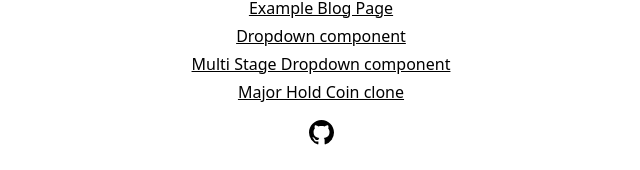
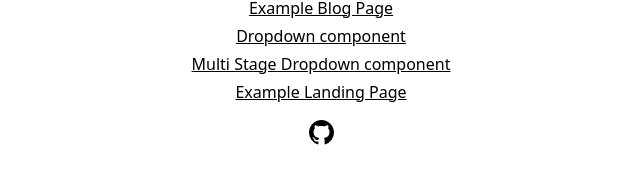
Before and after one commit to fagbenjaenoch/mini-frontend-projects, a React (Vite) app: page / in a window 1280 px wide. Shown: the part 370-540 px from the top of the page, without its empty margins (319-959 px from the left). Built offline with nearby package versions, Linux system fonts and the light colour scheme.

Commit message:
added a new mini project

```diff
--- a/src/App.jsx
+++ b/src/App.jsx
@@ -16,8 +16,8 @@ const links = [
 		text: "Multi Stage Dropdown component",
 	},
 	{
-		href: "/major-hold-coin-clone",
-		text: "Major Hold Coin clone",
+		href: "/example-landing-page",
+		text: "Example Landing Page",
 	},
 ];
 
--- a/src/main.jsx
+++ b/src/main.jsx
@@ -8,7 +8,7 @@ import ErrorPage from "./ErrorPage.jsx";
 import ExampleBlogPage from "./pages/ExampleBlogPage/index.jsx";
 import Dropdown from "./pages/Dropdown/index.jsx";
 import MultiStageDropdown from "./pages/MultiStageDropdown/index.jsx";
-import MajorHoldCoinClone from "./pages/MajorHoldCoinClone/index.jsx";
+import ExampleLandingPage from "./pages/ExampleLandingPage/index.jsx";
 
 const router = createBrowserRouter([
 	{
@@ -32,8 +32,8 @@ const router = createBrowserRouter([
 		errorElement: <ErrorPage />,
 	},
 	{
-		path: "/major-hold-coin-clone",
-		element: <MajorHoldCoinClone />,
+		path: "/example-landing-page",
+		element: <ExampleLandingPage />,
 		errorElement: <ErrorPage />,
 	},
 ]);
--- /dev/null
+++ b/src/pages/ExampleLandingPage/index.jsx
@@ -0,0 +1,3 @@
+export default function ExampleLandingPage() {
+	return <div>ExampleLandingPage</div>;
+}
--- a/src/pages/MultiStageDropdown/main.css
+++ b/src/pages/MultiStageDropdown/main.css
@@ -120,8 +120,6 @@
   transform: translateX(0%);
 }
 
-.menu-secondary-exit {}
-
 .menu-secondary-exit-active {
   transform: translateX(110%);
   transition: all var(--speed) ease;
```
